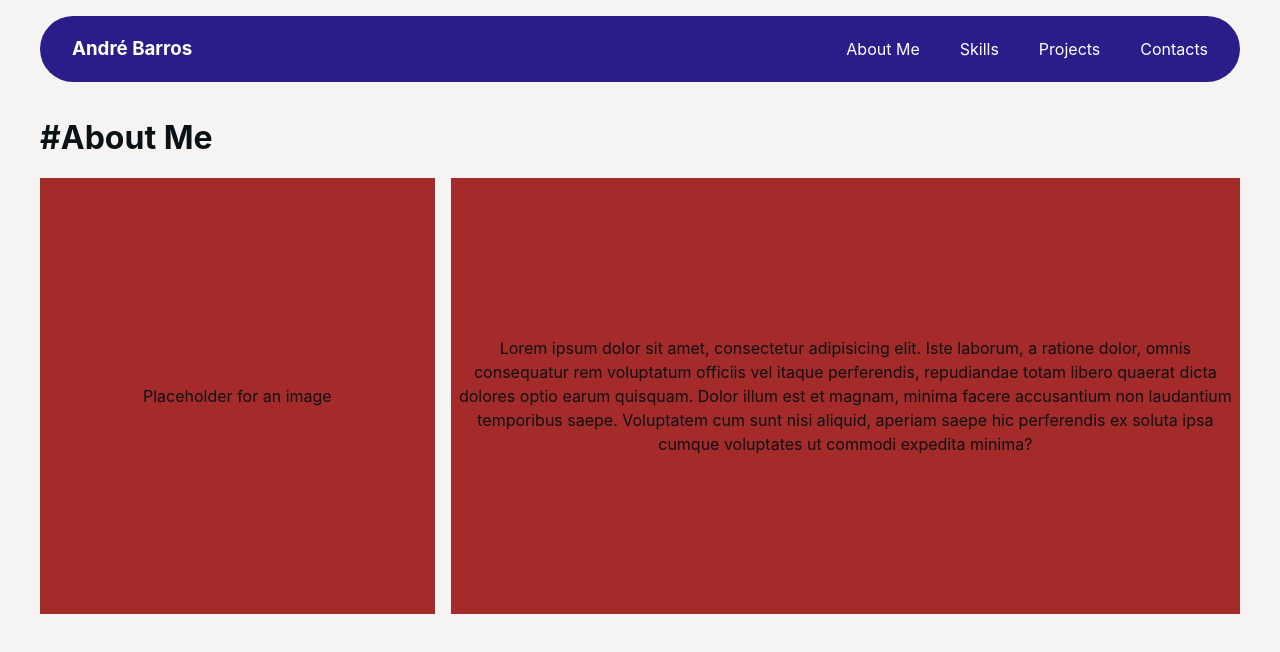
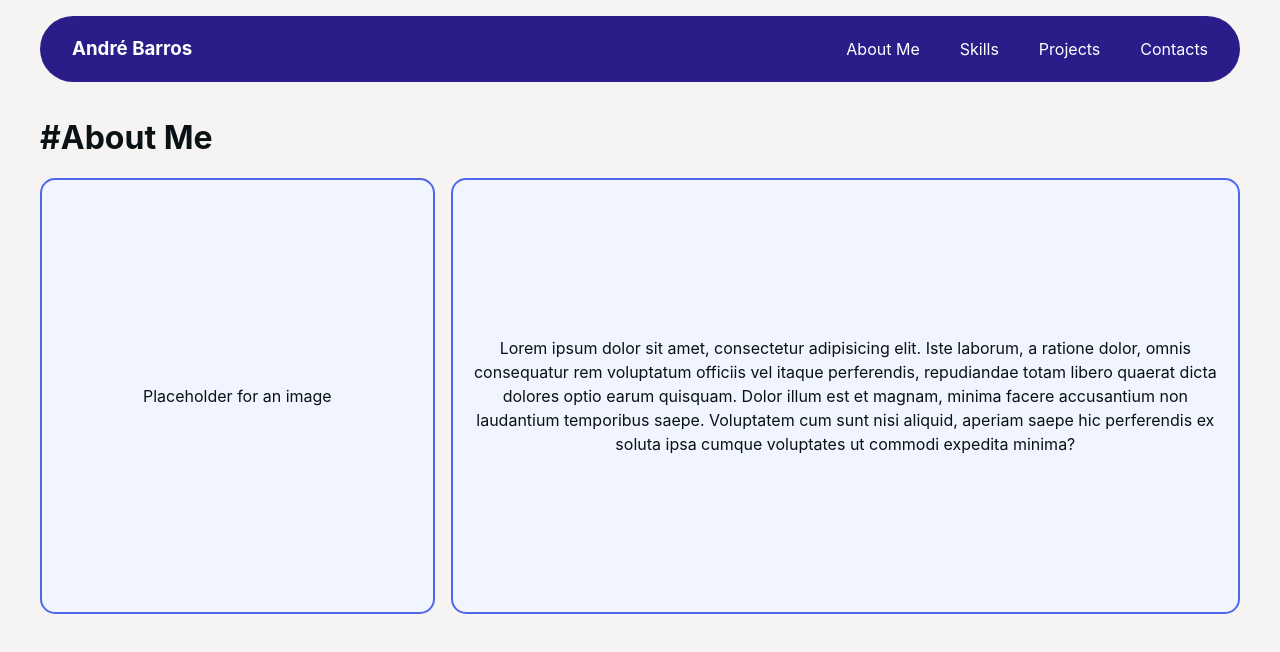
Before and after one commit to andrebarros7201/portfolio, a React (Vite) app: page / in a window 1280 px wide. Shown: the top 652 px of the page. Built offline with nearby package versions, Linux system fonts and the light colour scheme.

Commit message:
change about me colors

```diff
--- a/src/styles/aboutMe.module.css
+++ b/src/styles/aboutMe.module.css
@@ -12,7 +12,10 @@
 
 .about-me-left,
 .about-me-right {
-  background-color: brown;
+  background-color: var(--ice);
+  border: 2px solid var(--main-blue);
+  border-radius: 15px;
+  padding: 0.5rem;
   display: flex;
   align-items: center;
   justify-content: center;
```
